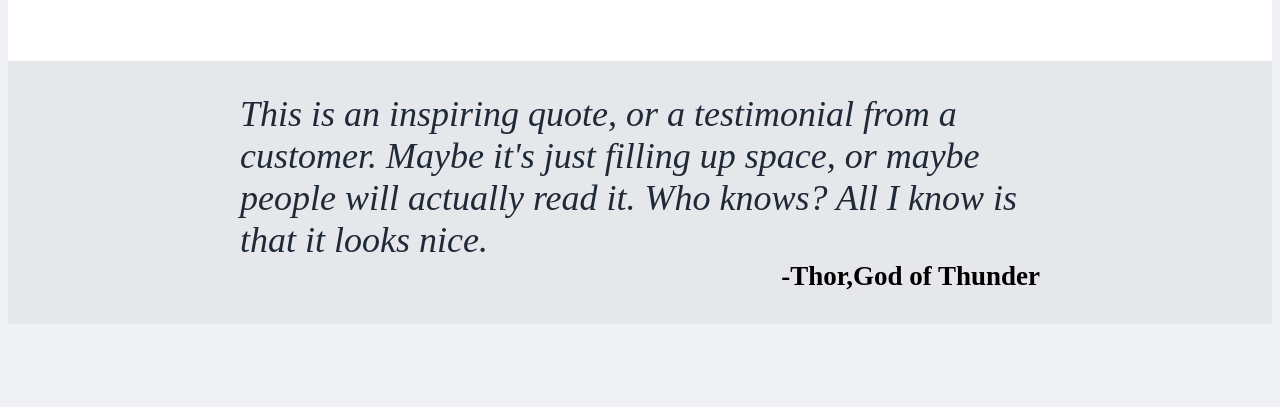
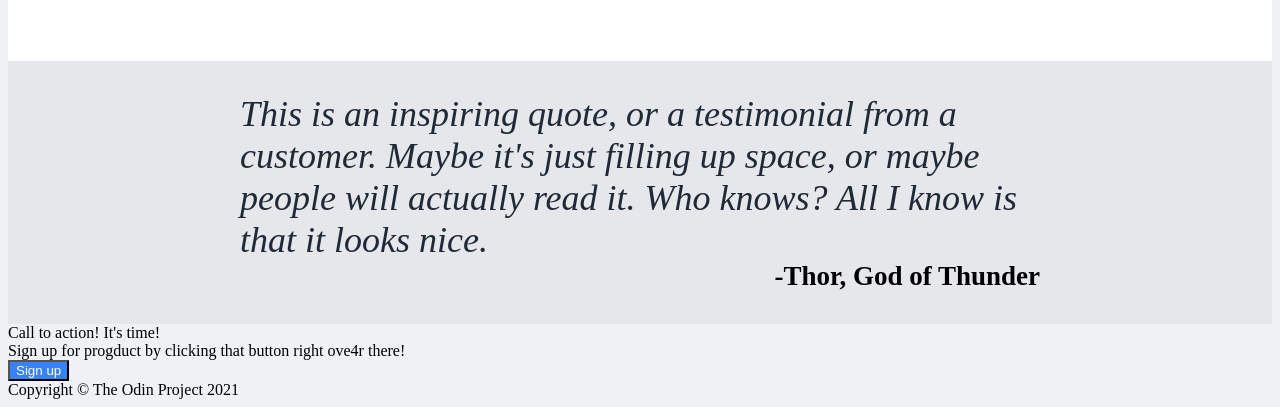
Before and after one commit to ramkinkargithub/odin-first-landing-page, a plain HTML site: page index.html in a window 1280 px wide. Shown: the part 658-1065 px from the top of the page. Before the commit the page ends 990 px from the top, so only its background shows below. Drawn offline with Linux system fonts and the light colour scheme.

Commit message:
Update index.html
add section 4 and footer

```diff
--- a/index.html
+++ b/index.html
@@ -21,13 +21,14 @@
                 </ul>
             </div>
         </div>
+
         <div class="header-bottom">
             <div class="title">
                 <div class="main-title">This website is awesome
                 </div>
                 <div class="sub-title">This website has some subtest that goes here under the main title. It's a
                     smaller font and the color is lower contrast</div>
-                <button>Sign up</button>
+                <button class="signup">Sign up</button>
             </div>
             <div class="title-image">
                 <img src="./imgaes/main-image.jpg" alt="this is a placeholder for an image">
@@ -70,12 +71,23 @@
             <div class="quote">This is an inspiring quote, or a testimonial from a customer. Maybe it's just filling up
                 space, or maybe people will actually read it. Who knows? All I know is that it looks nice.
             </div>
-            <div class="sign">-Thor,God of Thunder</div>
+            <div class="sign">-Thor, God of Thunder</div>
         </div>
     </div>
     <!-- SECTION 4 ----------------------------------------------- -->
-
+    <div class="sec4">
+        <div class="sec4-child">
+            <div class="call2action">
+                <div class="c2a1">Call to action! It's time!</div>
+                <div class="c2a2">Sign up for progduct by clicking that button right ove4r there!</div>
+            </div>
+            <button class="signup">Sign up</button>
+        </div>
+    </div>
     <!-- footer -------------------------------------------------- -->
+    <div class="footer">
+        <div class="copyright">Copyright &copy The Odin Project 2021</div>
+    </div>
 </body>
 
 </html>
```
